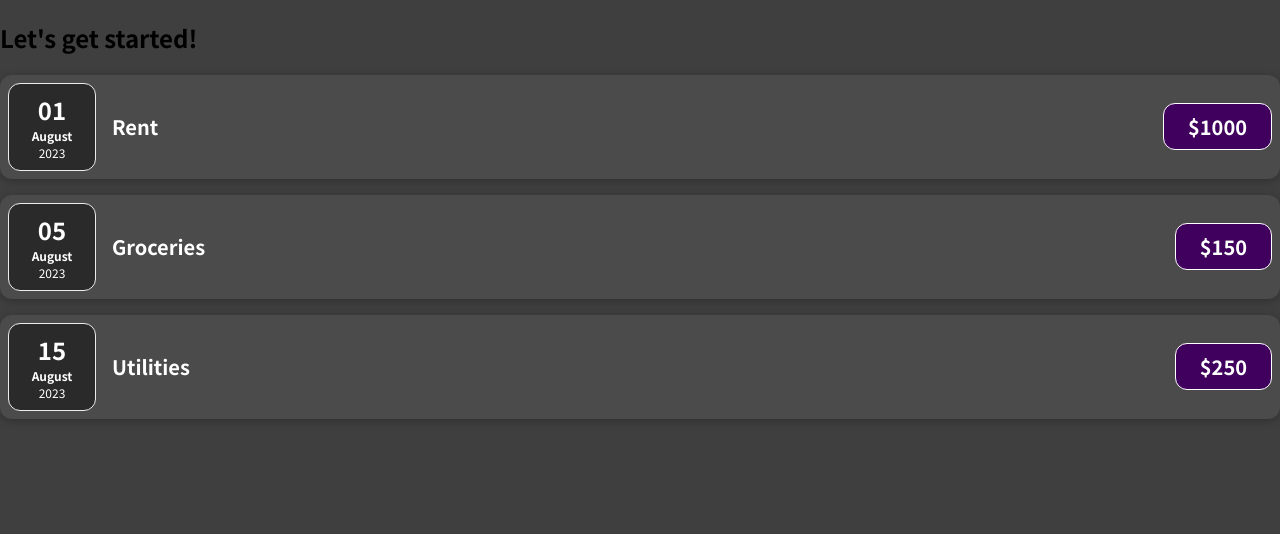
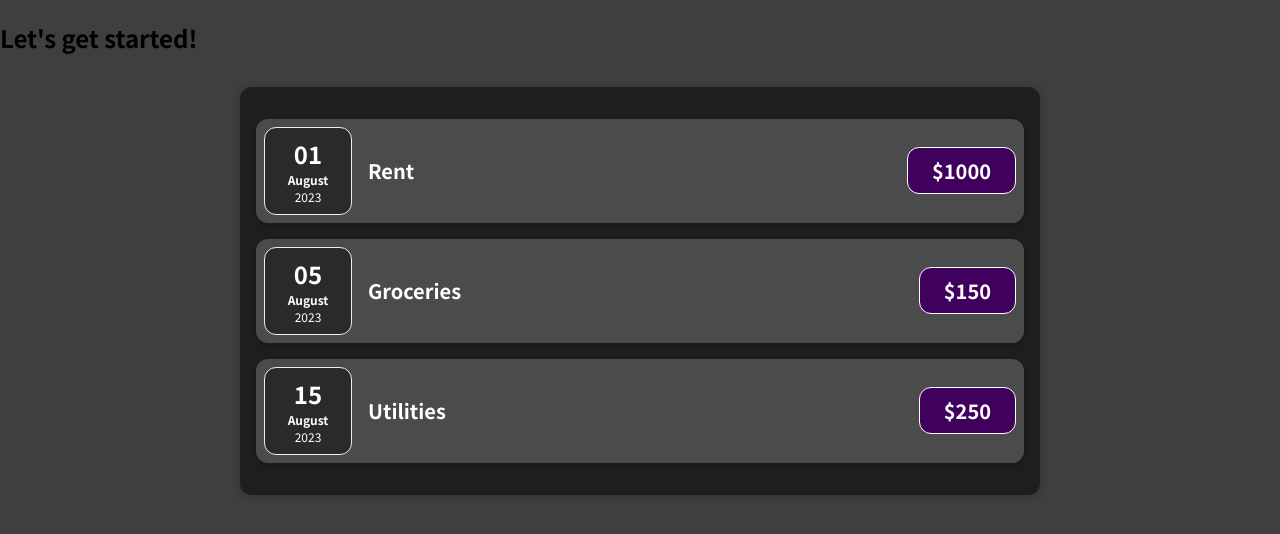
Before and after one commit to rizwan-zaheer-pikessoft/maxi-react, a JavaScript app: page / in a window 1280 px wide. Shown: the top 534 px of the page. Built offline with nearby package versions, Linux system fonts and the light colour scheme.

Commit message:
first assignment

```diff
--- a/src/App.js
+++ b/src/App.js
@@ -1,4 +1,4 @@
-import ExpenseItem from "./components/ExpenseItem";
+import Expenses from "./components/Expenses";
 
 function App() {
     const expenses = [
@@ -24,10 +24,7 @@
   return (
     <div>
       <h2>Let's get started!</h2>
-        <ExpenseItem title={expenses[0].title} amount={expenses[0].amount} date={expenses[0].date}></ExpenseItem>
-        <ExpenseItem title={expenses[1].title} amount={expenses[1].amount} date={expenses[1].date}></ExpenseItem>
-        <ExpenseItem title={expenses[2].title} amount={expenses[2].amount} date={expenses[2].date}></ExpenseItem>
-
+        <Expenses items = {expenses}/>
     </div>
   );
 }
--- /dev/null
+++ b/src/components/Expenses.css
@@ -0,0 +1,9 @@
+.expenses {
+    padding: 1rem;
+    background-color: rgb(31, 31, 31);
+    margin: 2rem auto;
+    width: 50rem;
+    max-width: 95%;
+    border-radius: 12px;
+    box-shadow: 0 1px 8px rgba(0, 0, 0, 0.25);
+}
--- /dev/null
+++ b/src/components/Expenses.js
@@ -0,0 +1,19 @@
+import ExpenseItem from "./ExpenseItem";
+import './Expenses.css';
+function Expenses(props){
+
+    return (
+        <div className="expenses">
+            <div>
+                <ExpenseItem title={props.items[0].title} amount={props.items[0].amount} date={props.items[0].date}></ExpenseItem>
+            </div>
+            <div>
+                <ExpenseItem title={props.items[1].title} amount={props.items[1].amount} date={props.items[1].date}></ExpenseItem>
+            </div>
+            <div>
+                <ExpenseItem title={props.items[2].title} amount={props.items[2].amount} date={props.items[2].date}></ExpenseItem>
+            </div>
+        </div>
+    )
+}
+export default Expenses;
```
